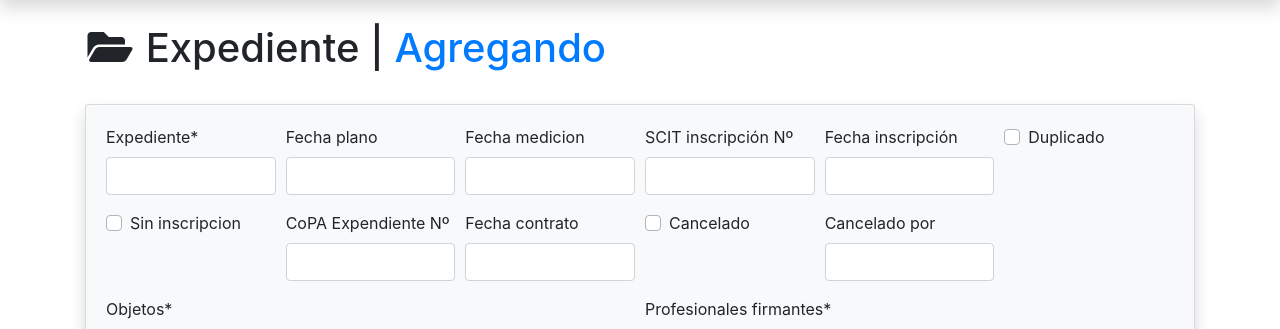
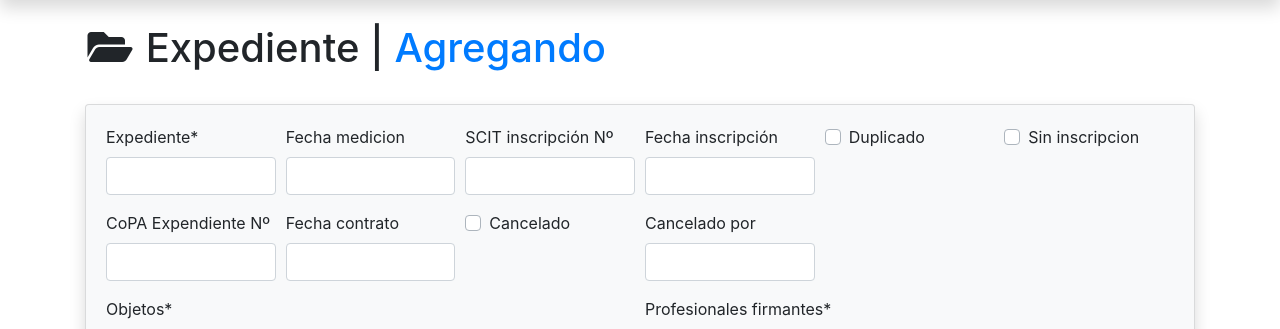
Before and after one commit to quijot/gea-rw, a Django app: page /gea/expediente/crear/ in a window 1280 px wide. Shown: the part 56-385 px from the top of the page. Run offline with Django 3.2, Linux system fonts and the light colour scheme; the visitor is signed in with stand-in values (Sample User, id 1); data that the repository does not hold is empty; some libraries are stand-ins or nearby versions.

Commit message:
Remove Fecha plano from Expediente
Signed-off-by: Santiago Pestarini <santiagonob@gmail.com>

```diff
--- a/gea/admin.py
+++ b/gea/admin.py
@@ -305,7 +305,7 @@ class AntecedenteInline(NestedTabularInline):
 class ExpedienteAdmin(NestedModelAdmin):
     filter_horizontal = ["objetos", "profesionales_firmantes"]
     fieldsets = [
-        (None, {"fields": [("id", "fecha_plano", "created", "modified")], "classes": ("extrapretty"),},),
+        (None, {"fields": [("id", "created", "modified")], "classes": ("extrapretty"),},),
         ("Estado", {"fields": [("fecha_medicion",)], "classes": ("extrapretty")},),
         (
             "SCIT - Servicio de Catastro e Información Territorial",
@@ -336,7 +336,6 @@ class ExpedienteAdmin(NestedModelAdmin):
         "id",
         # "created",
         "fecha_medicion",
-        # "fecha_plano",
         "inscripcion_numero",
         "inscripcion_fecha",
         "duplicado",
@@ -348,7 +347,6 @@ class ExpedienteAdmin(NestedModelAdmin):
     )
     list_editable = (
         # "fecha_medicion",
-        # "fecha_plano",
         # "inscripcion_numero",
         # "inscripcion_fecha",
         # "duplicado",
@@ -378,7 +376,6 @@ class ExpedienteAdmin(NestedModelAdmin):
     ]
     search_fields = [
         "id",
-        "fecha_plano",
         "inscripcion_numero",
         "inscripcion_fecha",
         "orden_numero",
--- a/gea/forms.py
+++ b/gea/forms.py
@@ -48,7 +48,6 @@ class ExpedienteForm(forms.ModelForm):
             "cancelado_por",
             "objetos",
             "profesionales_firmantes",
-            "fecha_plano",
             "fecha_medicion",
             "inscripcion_fecha",
             "orden_fecha",
@@ -62,7 +61,6 @@ class ExpedienteForm(forms.ModelForm):
                 "",
                 Row(
                     Div("id", css_class="col-md-2"),
-                    Div(Field("fecha_plano", css_class="date", id="datepicker"), css_class="col-md-2"),
                     Div(Field("fecha_medicion", css_class="date", id="datepicker"), css_class="col-md-2"),
                     Div("inscripcion_numero", css_class="col-md-2"),
                     Div(Field("inscripcion_fecha", css_class="date", id="datepicker"), css_class="col-md-2"),
--- a/gea/models.py
+++ b/gea/models.py
@@ -255,7 +255,6 @@ class Profesional(models.Model):
 
 class Expediente(TimeStampedModel):
     id = models.IntegerField("Expediente", primary_key=True)
-    fecha_plano = models.DateField(blank=True, null=True)
     fecha_medicion = models.DateField(blank=True, null=True)
     inscripcion_numero = models.IntegerField("SCIT inscripción Nº", unique=True, blank=True, null=True)
     inscripcion_fecha = models.DateField("Fecha inscripción", blank=True, null=True)
--- a/gea/templates/gea/tools/caratula.html
+++ b/gea/templates/gea/tools/caratula.html
@@ -217,7 +217,7 @@
         </tr>
         <tr>
             {% with e.profesionales_firmantes.all|first as p %}
-            <td>{{ p.lugar.observacion|upper }}, {{ e.fecha_plano|date:"E \D\E Y"|default:"__________"|upper }}</td>
+            <td>{{ p.lugar.observacion|upper }}, {% now "E \D\E Y" %}</td>
             {% endwith %}
             {% for profesional in e.profesionales_firmantes.all %}
             <td><span style="float: right; font-size:smaller">{{ profesional.domicilio }} - {{ profesional.lugar.observacion|upper }}</span></td>
```
Also changed, not shown: gea/migrations/0012_remove_expediente_fecha_plano.py (added), 1 other file.
